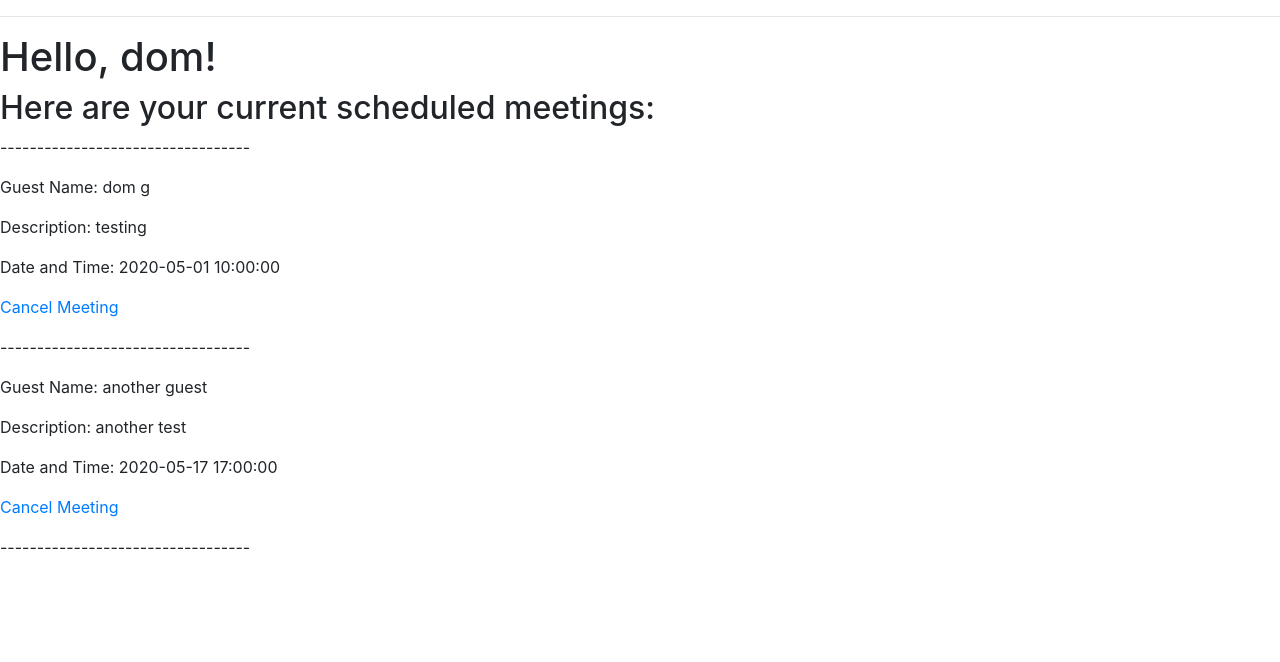
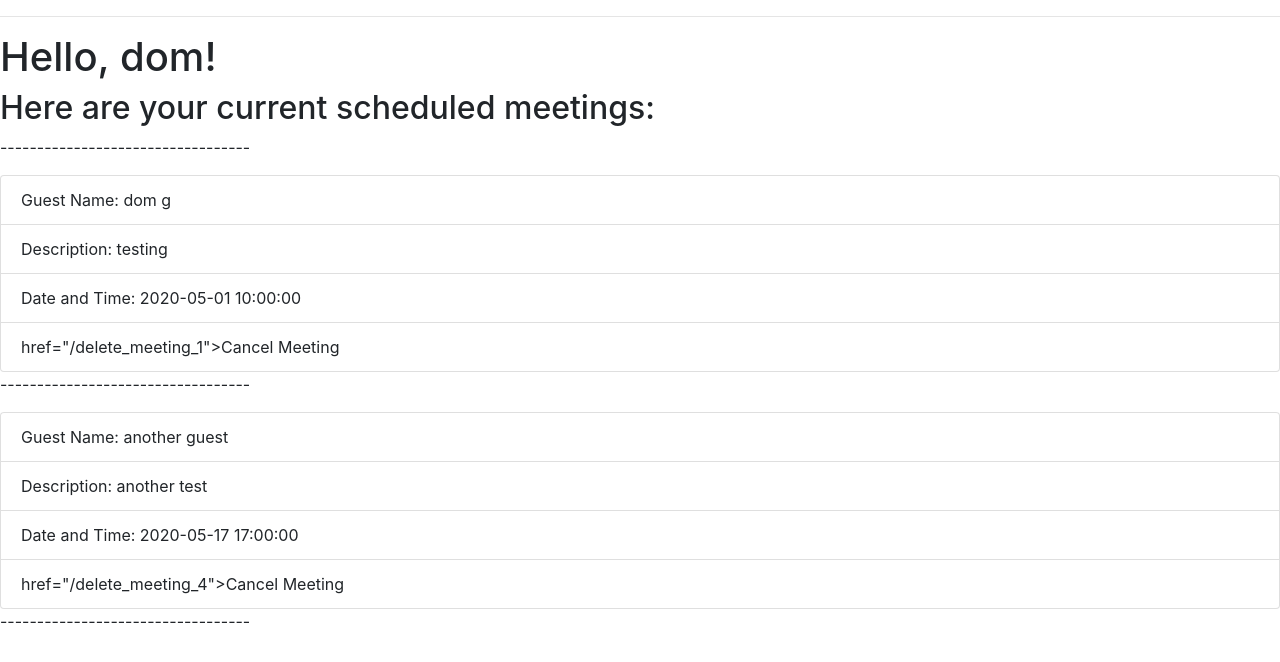
Before and after one commit to Alireza-Mahinparvar/BookMe, a Flask app: page /meetings in a window 1280 px wide. Shown: the part 96-758 px from the top of the page. Run offline with Flask 2, Linux system fonts and the light colour scheme; a user stored in the database is signed in; data comes from the database, SQL or seed files in the repository; some libraries are stand-ins or nearby versions.

Commit message:
Update meetings.html

```diff
--- a/Calendar_app/app/templates/meetings.html
+++ b/Calendar_app/app/templates/meetings.html
@@ -7,10 +7,12 @@
     {% for m in meets %}
     <div>
         <p>----------------------------------</p>
-        <p>Guest Name: {{ m.guest }}</p>
-        <p>Description: {{ m.description }}</p>
-        <p>Date and Time: {{ m.time }}</p>
-        <p><a href="{{ url_for('delete_meeting', id = m.id) }}">Cancel Meeting</a></p>
+        <div class="list-group">
+                <li type="button" class="list-group-item">Guest Name: {{ m.guest }}</li>
+				<li type="button" class="list-group-item">Description: {{ m.description }} </li>
+				<li type="button" class="list-group-item">Date and Time: {{ m.time }}</li>
+				<li type="button" class="list-group-item">href="{{ url_for('delete_meeting', id = m.id) }}">Cancel Meeting</li>
+	    </div>
     </div>
     {% endfor %}
     <p>----------------------------------</p>
```
